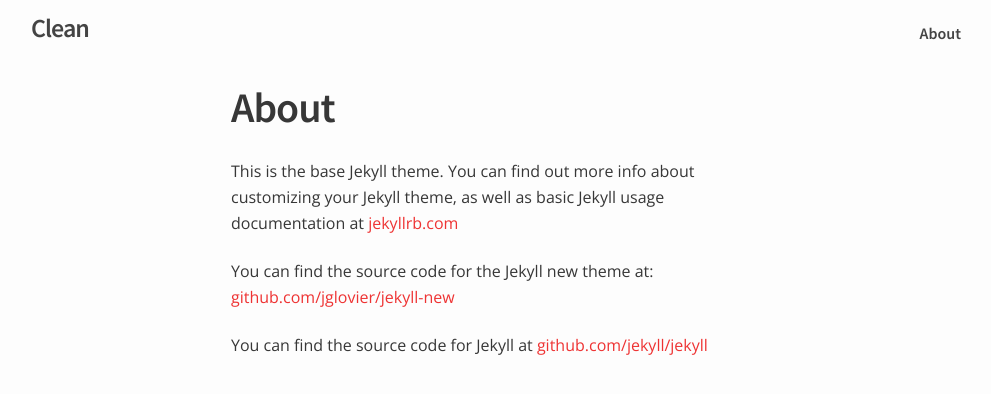
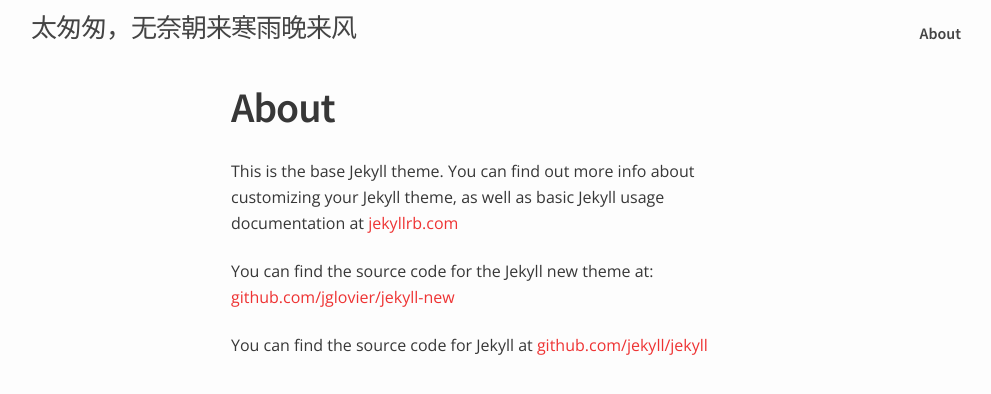
Before and after one commit to Doflawingo/Doflawingo.github.io, a Jekyll site: the page built from about.md, in a window 1280 px wide. Shown: the top 394 px of the page, without its empty margins (139-1130 px from the left). Built offline with Jekyll 4.4.1, drawn with Linux system fonts in a browser that asks for light colours.

Commit message:
Update _config.yml

```diff
--- a/_config.yml
+++ b/_config.yml
@@ -1,5 +1,5 @@
 # Site settings
-title: Clean
+title: 太匆匆，无奈朝来寒雨晚来风
 email: your-email@domain.com
 description: > # this means to ignore newlines until "baseurl:"
   Write an awesome description for your new site here. You can edit this
```
